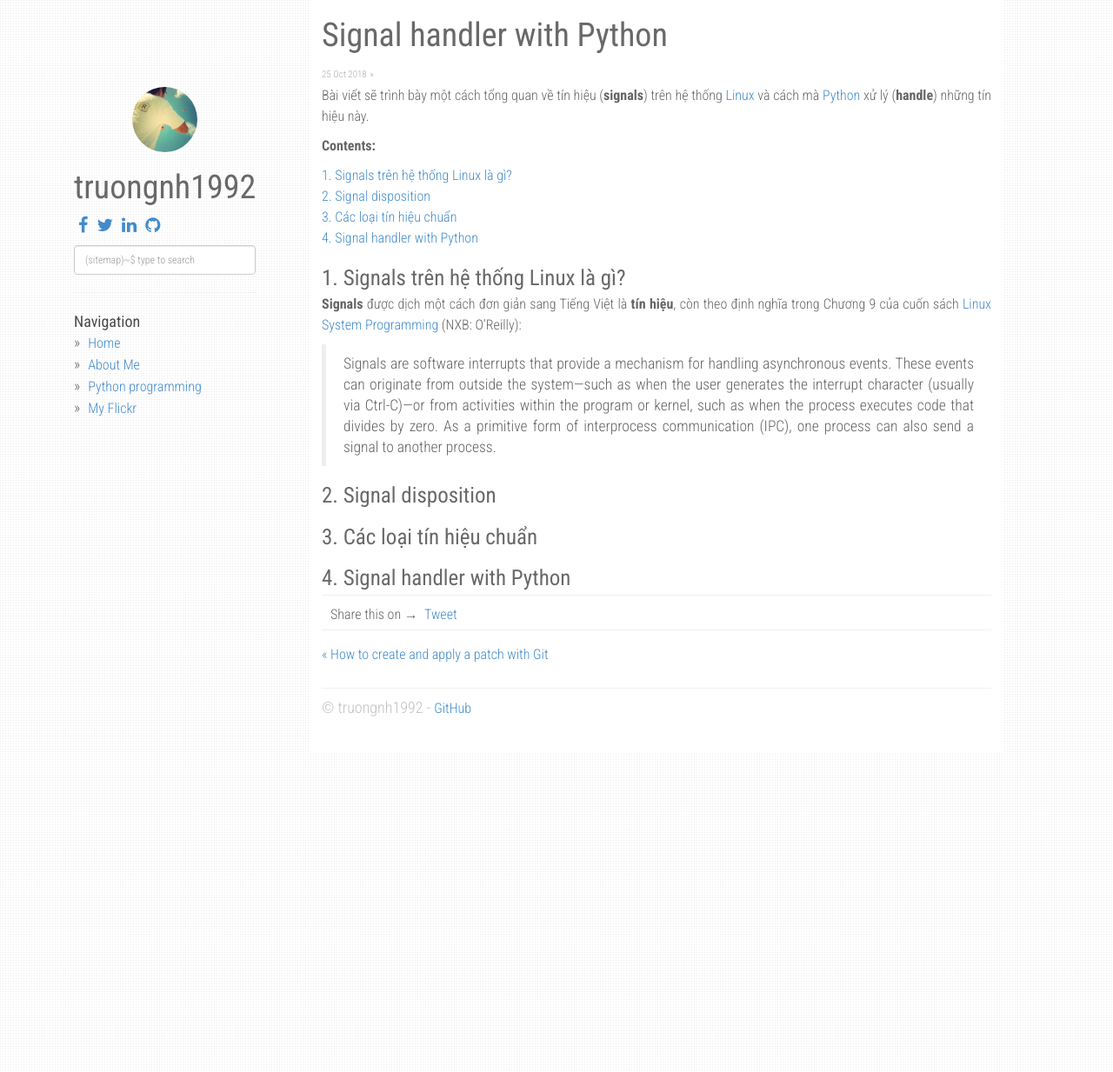
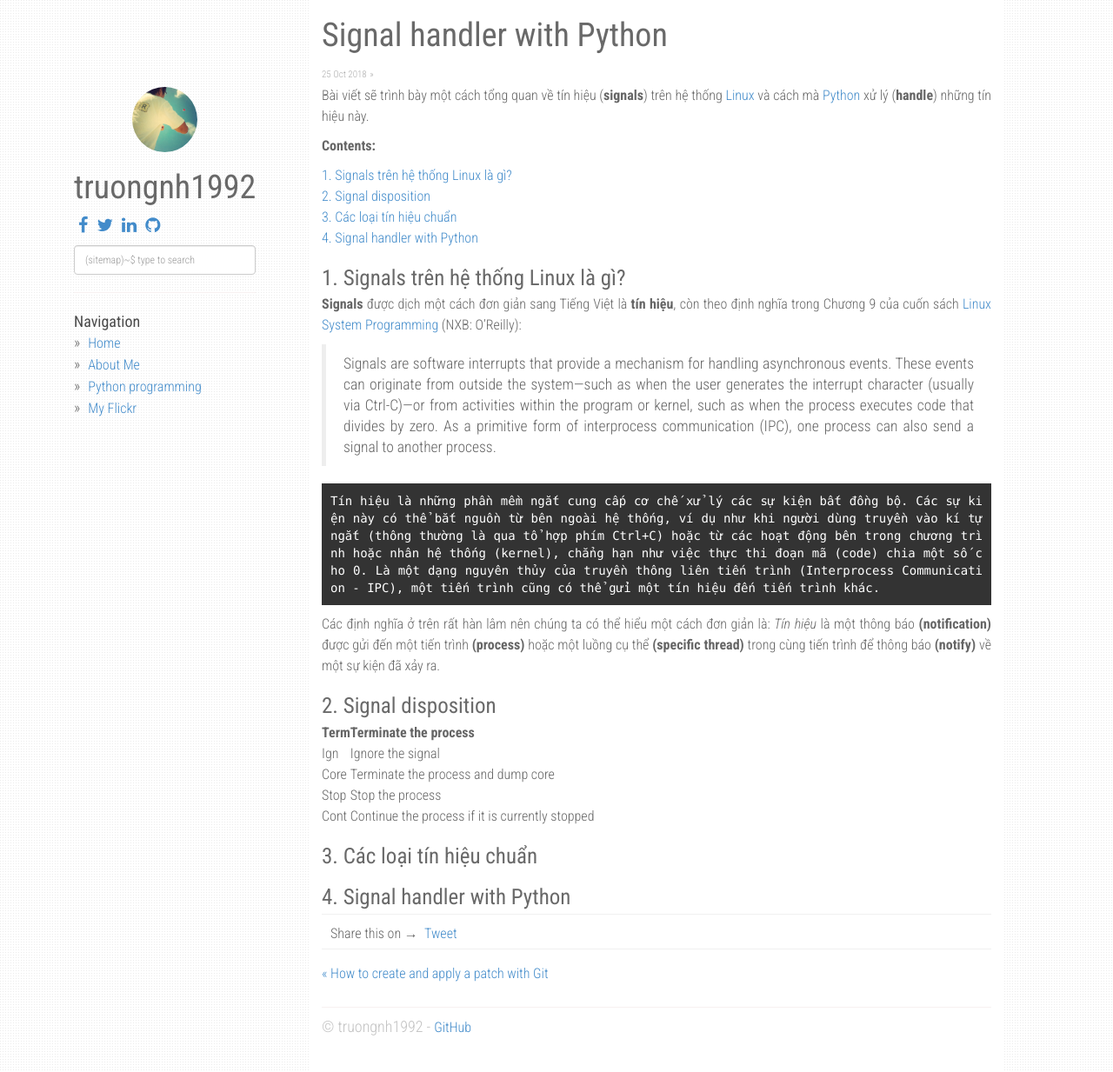
Before and after one commit to truongnh1992/truongnh1992.github.io, a Jekyll site: the page built from _posts/2018-10-25-signal-handler-python.md, in a window 1280 px wide and 1233 px high. Shown: the whole window at 87% size. Built offline with Jekyll 4.4.1, drawn with Linux system fonts in a browser that asks for light colours; nearby versions of some CDN libraries; comment, search, counter and statistics services are not loaded.

Commit message:
Update 2018-10-25-signal-handler-python.md

````diff
--- a/_posts/2018-10-25-signal-handler-python.md
+++ b/_posts/2018-10-25-signal-handler-python.md
@@ -21,8 +21,21 @@ Bài viết sẽ trình bày một cách tổng quan về tín hiệu (**signals
 **Signals** được dịch một cách đơn giản sang Tiếng Việt là **tín hiệu**, còn theo định nghĩa trong Chương 9 của cuốn sách [Linux System Programming](https://www.oreilly.com/library/view/linux-system-programming/0596009585/ch09.html) (NXB: O'Reilly):
 > Signals are software interrupts that provide a mechanism for handling asynchronous events. These events can originate from outside the system—such as when the user generates the interrupt character (usually via Ctrl-C)—or from activities within the program or kernel, such as when the process executes code that divides by zero. As a primitive form of interprocess communication (IPC), one process can also send a signal to another process.
 
+```
+Tín hiệu là những phần mềm ngắt cung cấp cơ chế xử lý các sự kiện bất đồng bộ. Các sự kiện này có thể bắt nguồn từ bên ngoài hệ thống, ví dụ như khi người dùng truyền vào kí tự ngắt (thông thường là qua tổ hợp phím Ctrl+C) hoặc từ các hoạt động bên trong chương trình hoặc nhân hệ thống (kernel), chẳng hạn như việc thực thi đoạn mã (code) chia một số cho 0. Là một dạng nguyên thủy của truyền thông liên tiến trình (Interprocess Communication - IPC), một tiến trình cũng có thể gửi một tín hiệu đến tiến trình khác.
+```
+
+Các định nghĩa ở trên rất hàn lâm nên chúng ta có thể hiểu một cách đơn giản là: *Tín hiệu* là một thông báo **(notification)** được gửi đến một tiến trình **(process)** hoặc một luồng cụ thể **(specific thread)** trong cùng tiến trình để thông báo **(notify)** về một sự kiện đã xảy ra.
+
 <a name="2-singal-disposition"><a/>
 ## 2. Signal disposition
+
+| Term | Terminate the process                                         |
+|------|---------------------------------------------------------------|
+| Ign  | Ignore the signal                                             |
+| Core | Terminate the process and dump core                           |
+| Stop | Stop the process                                              |
+| Cont | Continue the process if it is currently               stopped |
 
 <a name="3-standard-signals"><a/>
 ## 3. Các loại tín hiệu chuẩn
````
